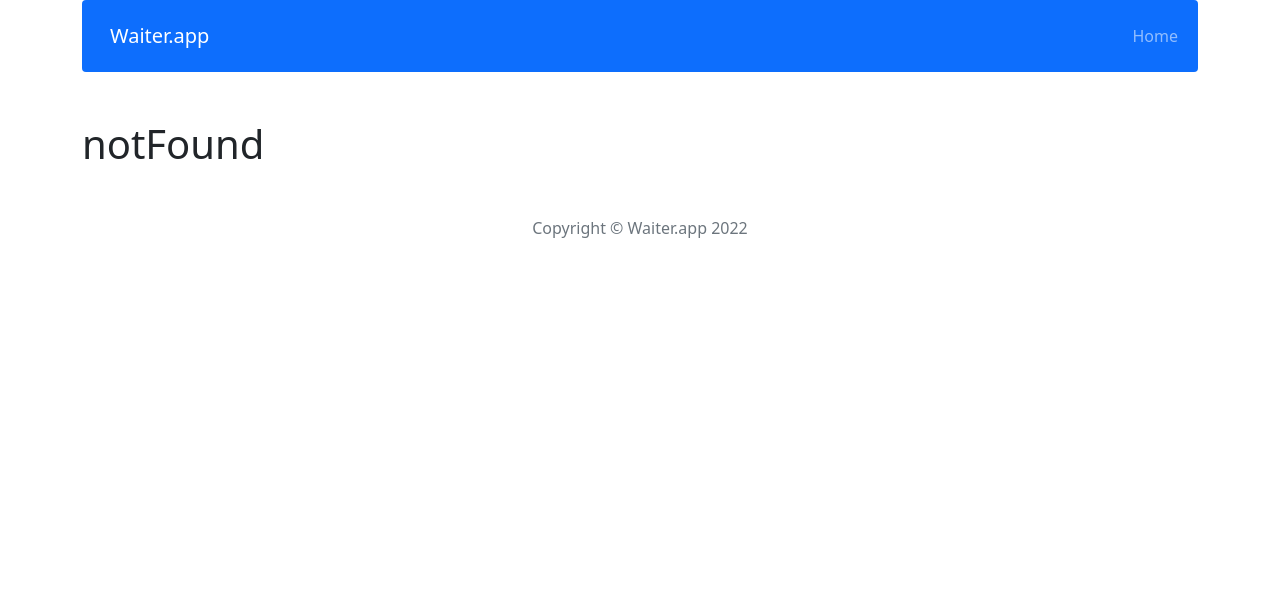
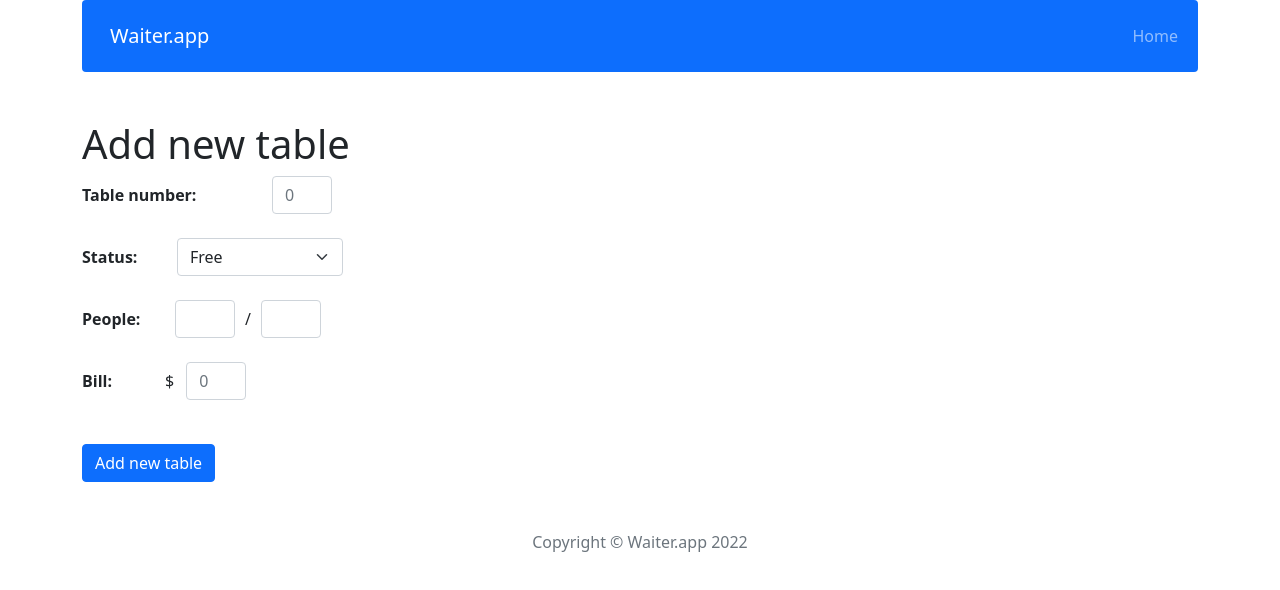
Before and after one commit to DmkMrw/waiterapp-react, a React (Create React App) app: page /addtable in a window 1280 px wide. Shown: the top 590 px of the page. Built offline with nearby package versions, Linux system fonts and the light colour scheme; data requests are answered from the project's data file.

Commit message:
Add delete table

```diff
--- a/public/db/app.json
+++ b/public/db/app.json
@@ -27,6 +27,9 @@
       "peopleAmount": 0,
       "maxPeopleAmount": 3,
       "bill": 0
+    },
+    {
+      "id": "y4Tvqw4"
     }
   ],
   "statuses": [
--- a/src/App.js
+++ b/src/App.js
@@ -8,7 +8,7 @@ import Footer from './components/views/Footer/Footer';
 import { useDispatch } from 'react-redux';
 import { fetchTables } from './redux/tablesReducer';
 import { useEffect } from 'react';
-
+import AddTable from './components/features/AddTable/AddTable'
 
 const App = () => {
   const dispatch = useDispatch();
@@ -18,9 +18,10 @@ const App = () => {
   return (
     <Container>
       <Header />
-      <Routes>
+        <Routes>
           <Route path="/" element={<Home />} />
           <Route path="/table/:id" element={<Table />} />
+          <Route path="/addtable" element={<AddTable/>} />
           <Route path="*" element={<NotFound />} />
         </Routes>
       <Footer />
--- /dev/null
+++ b/src/components/features/AddTable/AddTable.js
@@ -0,0 +1,121 @@
+import { useSelector } from 'react-redux';
+import { useState } from 'react';
+import { Row, Col, Form, Button } from 'react-bootstrap';
+import { getAllStatuses } from '../../../redux/tablesReducer';
+import shortid from 'shortid';
+import { useDispatch } from 'react-redux';
+import { useNavigate } from 'react-router-dom';
+import { addTableData } from '../../../redux/tablesReducer';
+import { getAllId } from '../../../redux/tablesReducer';
+
+const AddTable = ({actionText}) => {
+
+     const dispatch = useDispatch();
+     const navigate = useNavigate();
+
+     // const tableData = useSelector(state => getTableById(state, id));
+     const statuses = useSelector(getAllStatuses);
+     const allId = useSelector(getAllId);
+
+     const [status, setStatus] = useState('')
+     const [peopleAmount, setPeopleAmount] = useState('')
+     const [maxPeopleAmount, setMaxPeopleAmount] = useState('')
+     const [bill, setBill] = useState('')
+     const [tableNumber, setTableNumber] = useState('');
+
+     const handleSubmit = (e) => {
+          const payload = {
+               id: tableNumber,
+               status: status,
+               peopleAmount: peopleAmount,
+               maxPeopleAmount: maxPeopleAmount,
+               bill: bill
+          }
+          e.preventDefault();
+          console.log({payload});
+          dispatch(addTableData({payload}));
+
+          navigate(-1)
+
+     }
+
+     return (
+          <>
+               <Row>
+                    <h1>Add new table</h1>
+                    <Form onSubmit={handleSubmit}>
+                         <Form.Group className={'mb-4'}>
+                              <Row className={'d-flex align-items-center'}>
+                                        <Col md={2}>
+                                             <strong>Table number:</strong>
+                                        </Col>
+                                        <Col md={2}>
+                                             <Form.Control
+                                                  style={{ width: '60px', marginRight: '10px' }}
+                                                  type="text"
+                                                  placeholder="0"
+                                                  onChange={(e) => setTableNumber(e.target.value)}
+                                                  value={tableNumber}
+                                             />
+                                        </Col>
+                                   </Row>
+                              <Row className="mb-4 mt-4 d-flex align-items-center">
+                                   <Col md={1}>
+                                        <strong>Status:</strong>
+                                   </Col>
+                                   <Col md={2}>
+                                        <Form.Select id="statusSelect" onChange={(e) => setStatus(e.target.value)} value={status}>
+                                             {statuses.map(status => <option key={shortid()} value={status} >{status}</option>)}
+                                        </Form.Select>
+                                   </Col>
+                              </Row>
+                              {status !== 'Free' &&
+                                   <Row className="mb-4 mt-4 d-flex align-items-center">
+                                        <Col md={1}>
+                                             <strong>People:</strong>
+                                        </Col>
+                                        <Form.Control
+                                             className="pl-3"
+                                             style={{ width: '60px', marginLeft: '10px', marginRight: '10px' }}
+                                             type="number"
+                                             value={peopleAmount}
+                                             onChange={(e)=> setPeopleAmount(e.target.value)}
+                                        />
+                                        /
+                                        <Form.Control
+                                             className="pl-3"
+                                             style={{ width: '60px', marginLeft: '10px', marginRight: '10px' }}
+                                             type="number"
+                                             value={maxPeopleAmount}
+                                             onChange={(e)=> setMaxPeopleAmount(e.target.value)}
+                                        />
+                                   </Row>
+                              }
+                              {status !== 'Free' &&
+                                   <Row className={'d-flex align-items-center'}>
+                                        <Col md={1}>
+                                             <strong>Bill:</strong>
+                                        </Col>
+                                        $
+                                        <Col md={2}>
+                                             <Form.Control
+                                                  style={{ width: '60px', marginRight: '10px' }}
+                                                  type="number"
+                                                  placeholder="0"
+                                                  onChange={(e) => setBill(e.target.value)}
+                                                  value={bill}
+                                             />
+                                        </Col>
+                                   </Row>
+                              }
+                         </Form.Group>
+                         <Button as="input" value={'Add new table'} type="submit" style={{ marginTop: '20px' }} />
+                    </Form>
+               </Row>
+
+          </>
+
+     );
+}
+
+export default AddTable;
--- a/src/components/pages/Home.js
+++ b/src/components/pages/Home.js
@@ -1,16 +1,32 @@
 import TableInfo from "../features/Table/TableInfo";
 import { useSelector } from "react-redux";
 import { getAllTables } from "../../redux/tablesReducer";
+import { Row, Col, Button } from "react-bootstrap";
+import { Link } from 'react-router-dom';
 
 const Home = () => {
 
      const tables = useSelector(getAllTables);
-     console.log('tables in home', tables);
+     console.log('tables in Home', tables);
 
+     const handleAddTable = () => {
+          console.log('handleAddTable');
+     }
 
      return (
           <>
-               <h1>All tables</h1>
+               <Row className="mb-3 mt-3">
+                    <Col>
+                         <h1>All tables</h1>
+                    </Col>
+                    <Col className="d-flex justify-content-end">
+                         <Link to={'/addtable'}>
+                              <Button variant="success" size="lg" onClick={()=> handleAddTable()}>
+                              Add table
+                              </Button>
+                         </Link>
+                    </Col>
+               </Row>
                {tables.map((table) =>
                     <TableInfo key={table.id}
                     id={table.id}
--- a/src/redux/tablesReducer.js
+++ b/src/redux/tablesReducer.js
@@ -3,18 +3,20 @@
 export const getAllTables = (state) => state.tables;
 export const getTableById = ({ tables }, tableId) => tables.find(table => table.id === tableId);
 export const getAllStatuses = (state) => state.statuses;
+export const getAllId = (state) => state.tables.id;
 
 // actions
 const createActionName = actionName => `app/tables/${actionName}`;
 const UPDATE_TABLE = createActionName('UPDATE_TABLE');
 const UPDATE_TABLES = createActionName('UPDATE_TABLES');
 const DELETE_TABLE = createActionName('DELETE_TABLE');
-
+const ADD_TABLE = createActionName('ADD_TABLE');
 
 // action creators
 export const updateTable = payload => ({ type: UPDATE_TABLE, payload });
 export const updateTables = (payload) => ({ type: UPDATE_TABLES, payload });
 export const deleteTable = (payload) => ({ type: DELETE_TABLE, payload });
+export const addTable = (payload) => ({type:ADD_TABLE, payload})
 export const fetchTables = () => {
      return (dispatch) => {
           fetch('http://localhost:3131/tables')
@@ -47,9 +49,23 @@ export const deleteTableData = (payload) => {
                }
           };
           fetch(`http://localhost:3131/tables/${payload}`, options)
-               .then (()=> dispatch(deleteTable(payload)))
+               .then(() => dispatch(deleteTable(payload)))
+     }
+};
+
+export const addTableData = (payload) => {
+     return (dispatch) => {
+          const options = {
+               method: 'POST',
+               headers: {
+                    'Content-Type': 'application/json'
+               }
+          };
+          fetch(`http://localhost:3131/tables/`, options)
+               .then(() => dispatch(addTable(payload)))
      }
 }
+
 
 const tablesReducer = (statePart = [], action) => {
      switch (action.type) {
@@ -59,8 +75,11 @@ const tablesReducer = (statePart = [], action) => {
                return [...action.payload];
           case DELETE_TABLE:
                return statePart.filter(table => (table.id !== action.payload))
+          case ADD_TABLE:
+               return [ ...action.payload ]
           default:
           return statePart;
+
      };
 };
 export default tablesReducer;
```
